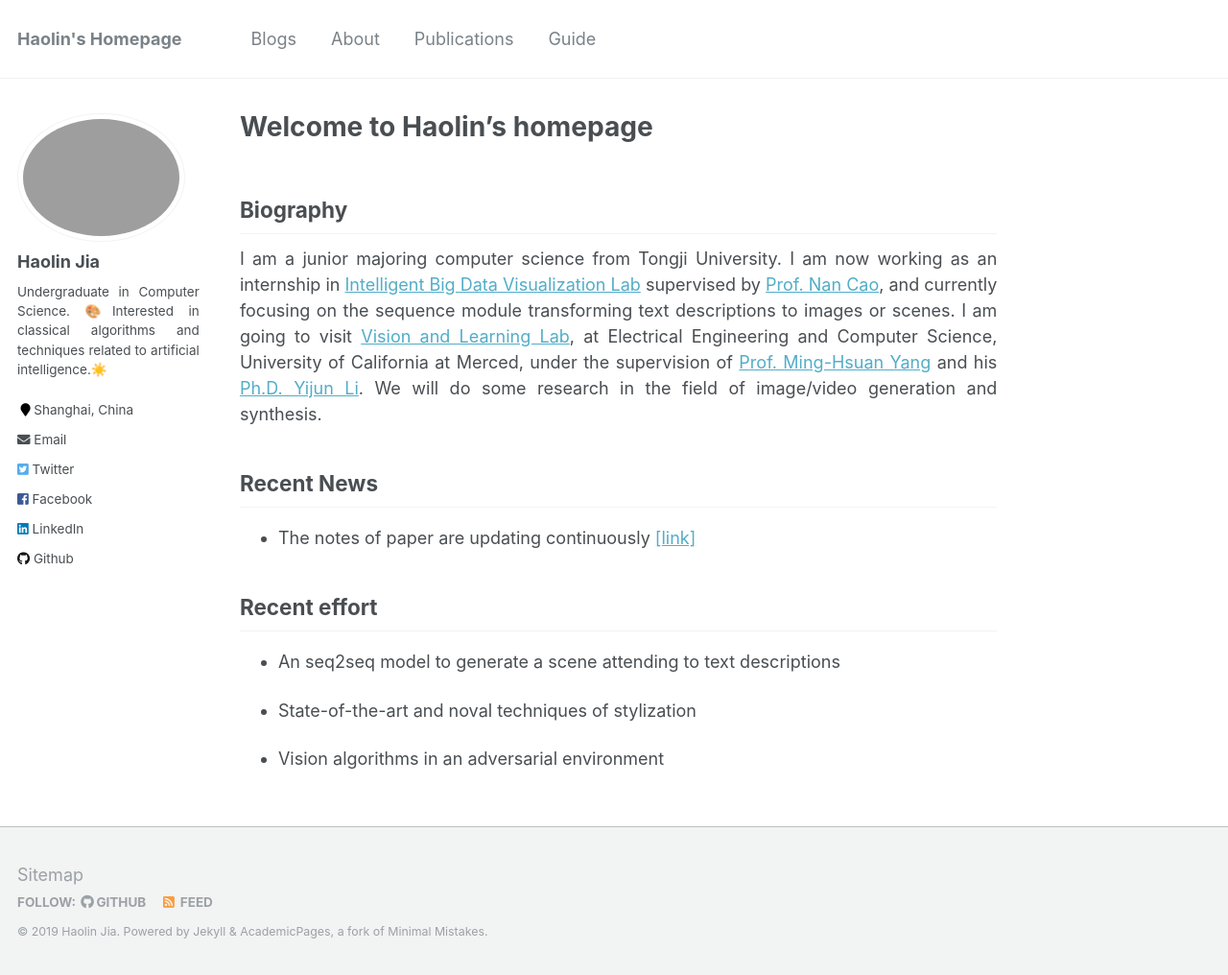
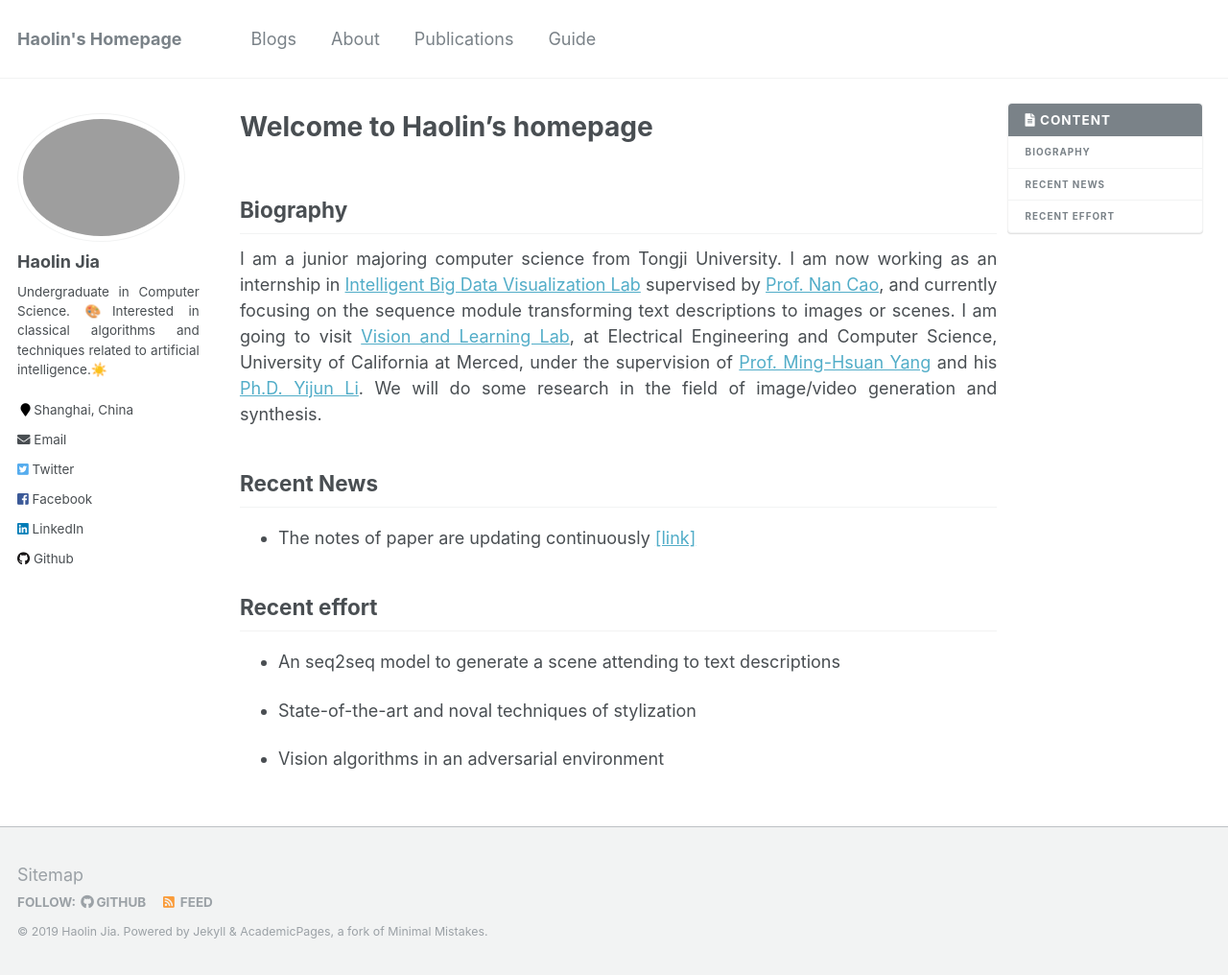
Before and after one commit to Harrypotterrrr/Homepage, a Jekyll site: the page built from _pages/about.md, in a window 1280 px wide and 1016 px high. Shown: the whole window at 96% size. Built offline with Jekyll 4.4.1, drawn with Linux system fonts in a browser that asks for light colours.

Commit message:
set 'toc: true' by default and only if 'toc: false' hide the content

```diff
--- a/_data/ui-text.yml
+++ b/_data/ui-text.yml
@@ -8,7 +8,7 @@ en: &DEFAULT_EN
   pagination_next            : "Next"
   breadcrumb_home_label      : "Home"
   breadcrumb_separator       : "/"
-  toc_label                  : "On This Page"
+  toc_label                  : "Content"
   ext_link_label             : "Direct Link"
   less_than                  : "less than"
   minute_read                : "minute read"
--- a/_layouts/single.html
+++ b/_layouts/single.html
@@ -68,7 +68,7 @@ layout: default
 				{% endif %}
             </section>
 
-            {% if page.toc %}
+            {% unless page.toc == false %}
             <aside class="sidebar__right {% if page.toc_sticky %}sticky{% endif %}">
                 <nav class="toc">
                     <header>
@@ -80,7 +80,7 @@ layout: default
                     {% include toc.html sanitize=true html=content h_min=1 h_max=6 class="toc__menu" %}
                 </nav>
             </aside>
-            {% endif %}
+            {% endunless %}
 
 			<footer class="page__meta">
 				{% if site.data.ui-text[site.locale].meta_label %}
```
